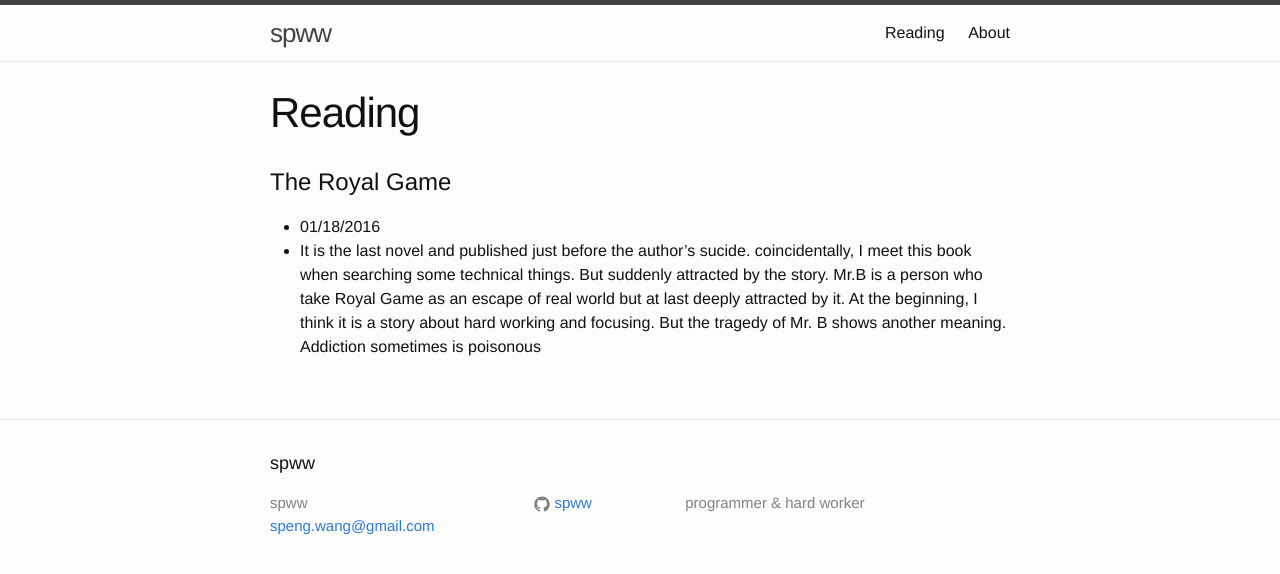
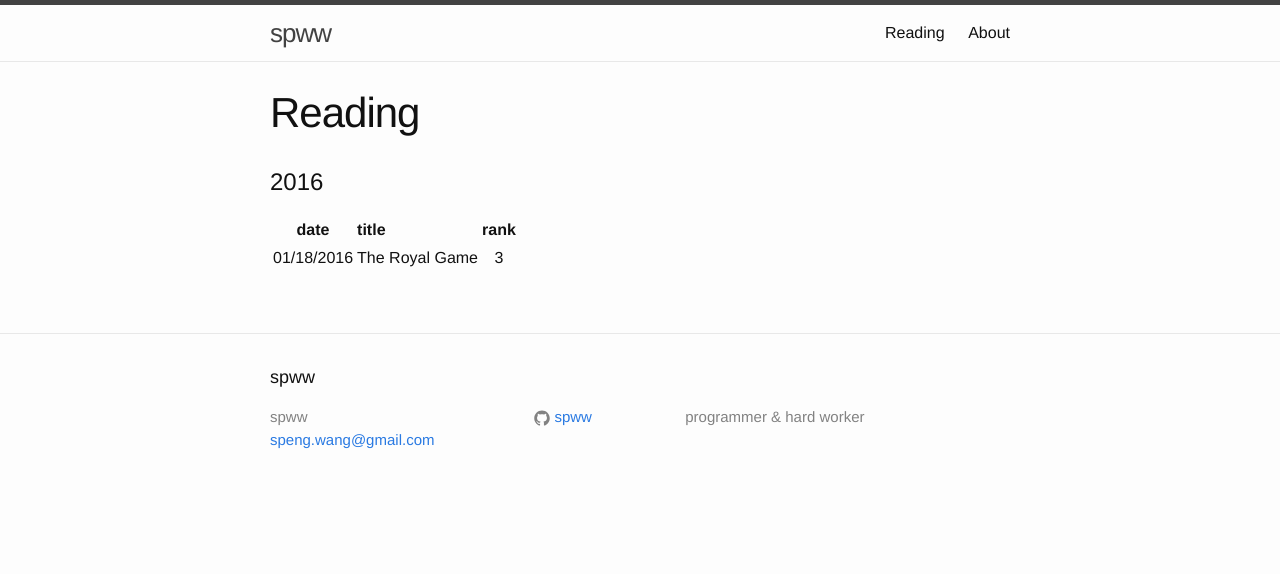
Before and after one commit to SPWW/oldblog, a Jekyll site: the page built from Reading.md, in a window 1280 px wide. Shown: the top 574 px of the page. Built offline with Jekyll 4.4.1, drawn with Linux system fonts in a browser that asks for light colours.

Commit message:
Update Reading.md

```diff
--- a/Reading.md
+++ b/Reading.md
@@ -4,7 +4,8 @@ title: Reading
 permalink: /Reading/
 ---
 
-#The Royal Game
+#2016
 
-- 01/18/2016
-- It is the last novel and published just before the author's sucide. coincidentally, I meet this book when searching some technical things. But suddenly attracted by the story. Mr.B is a person who take Royal Game as an escape of real world but at last deeply attracted by it. At the beginning, I think it is a story about hard working and focusing. But the tragedy of Mr. B shows another meaning. Addiction sometimes is poisonous
+|date|title|rank|
+|---|:---|:---:|
+|01/18/2016|The Royal Game|3|
```
